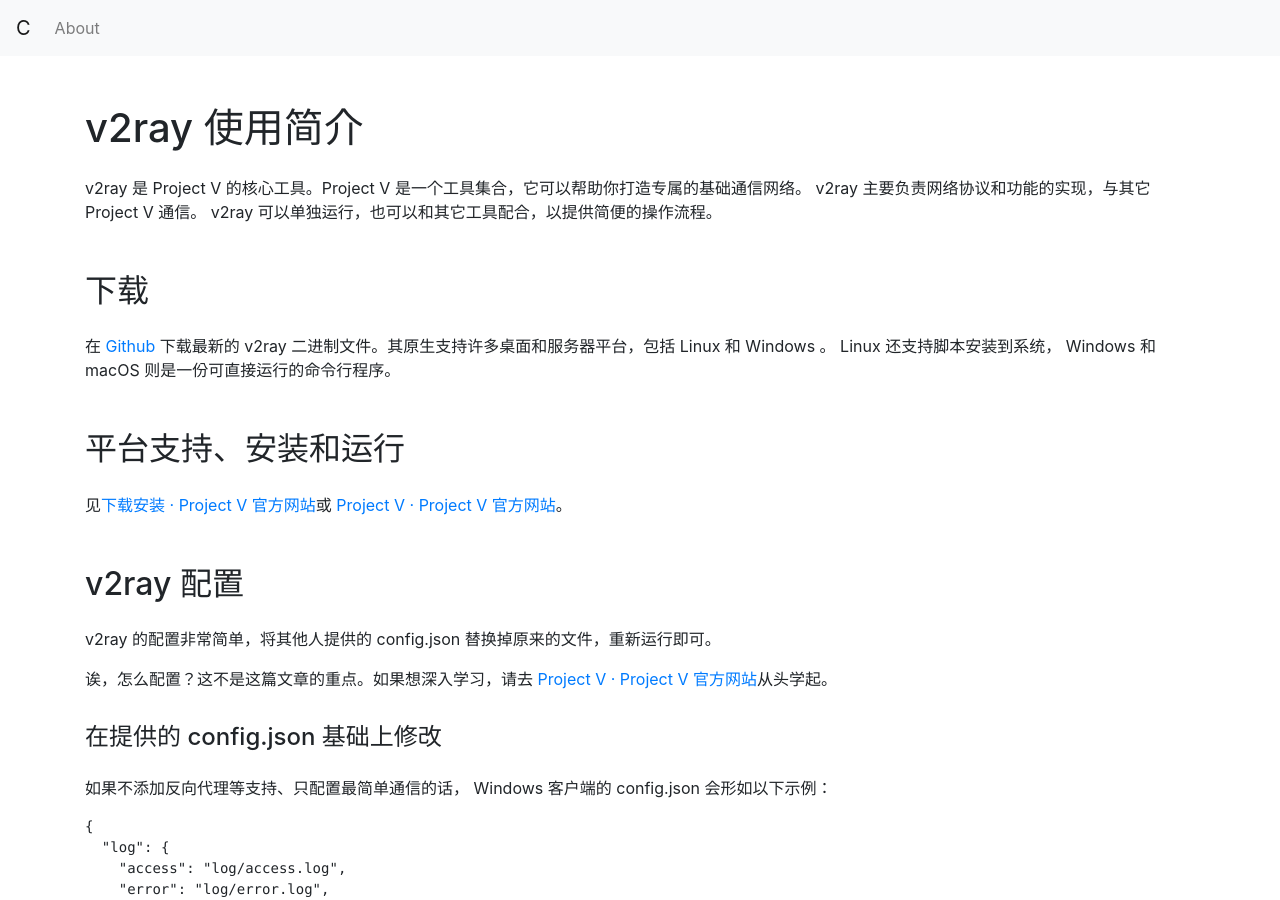
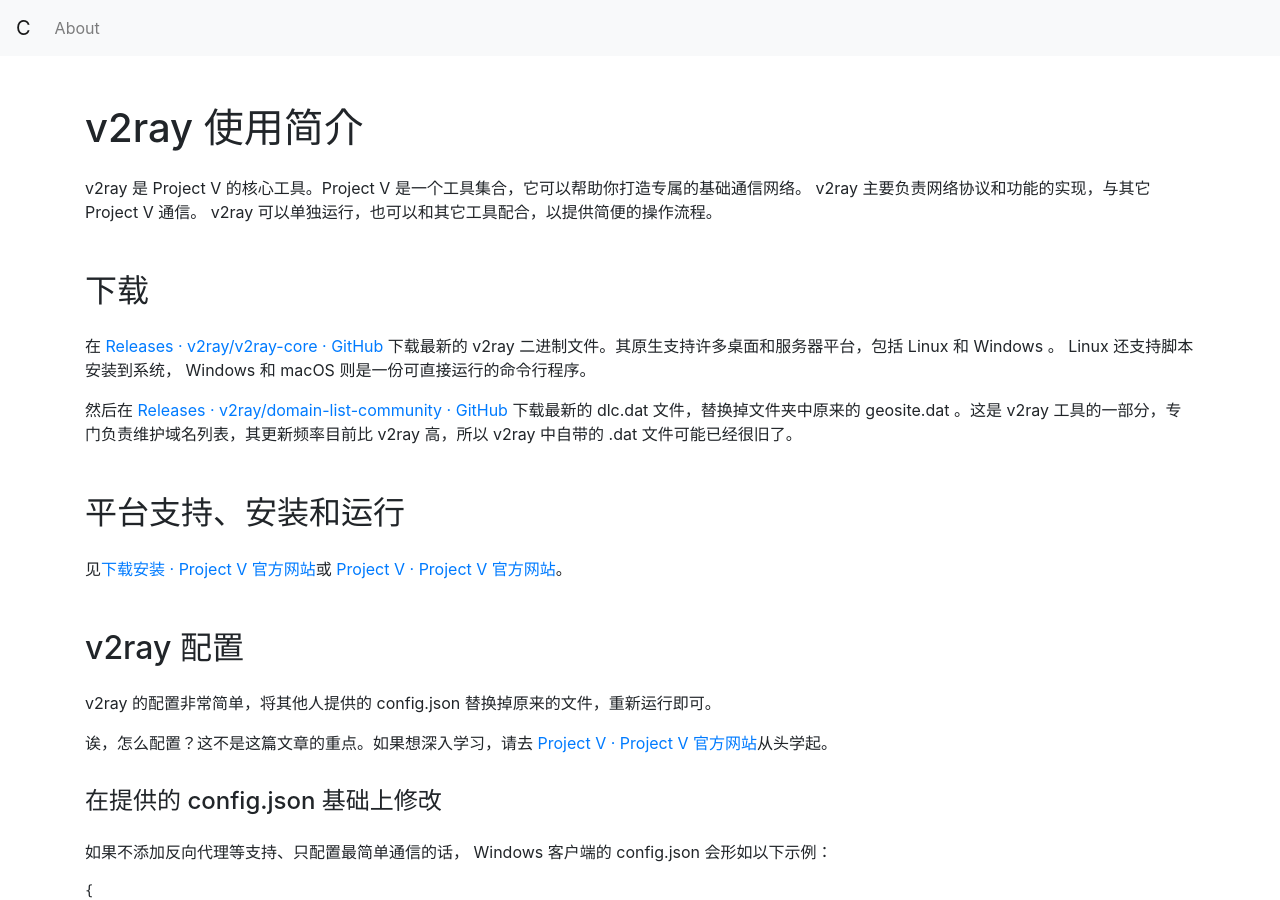
Before and after one commit to centixkadon/centixkadon.github.io, a Jekyll site: the page built from _blogs/app/v2ray/introduction.md, in a window 1280 px wide and 900 px high. Built offline with Jekyll 4.4.1, drawn with Linux system fonts in a browser that asks for light colours.

Commit message:
Update blog/v2ray - Imporve infomation of download

```diff
--- a/_blogs/app/v2ray/introduction.md
+++ b/_blogs/app/v2ray/introduction.md
@@ -9,7 +9,9 @@
 
 ## 下载
 
-在 [Github](https://github.com/v2ray/v2ray-core/releases) 下载最新的 v2ray 二进制文件。其原生支持许多桌面和服务器平台，包括 Linux 和 Windows 。 Linux 还支持脚本安装到系统， Windows 和 macOS 则是一份可直接运行的命令行程序。
+在 [Releases · v2ray/v2ray-core · GitHub](https://github.com/v2ray/v2ray-core/releases) 下载最新的 v2ray 二进制文件。其原生支持许多桌面和服务器平台，包括 Linux 和 Windows 。 Linux 还支持脚本安装到系统， Windows 和 macOS 则是一份可直接运行的命令行程序。
+
+然后在 [Releases · v2ray/domain-list-community · GitHub](https://github.com/v2ray/domain-list-community/releases) 下载最新的 dlc.dat 文件，替换掉文件夹中原来的 geosite.dat 。这是 v2ray 工具的一部分，专门负责维护域名列表，其更新频率目前比 v2ray 高，所以 v2ray 中自带的 .dat 文件可能已经很旧了。
 
 ## 平台支持、安装和运行
 
```
